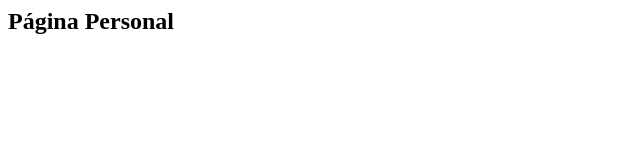
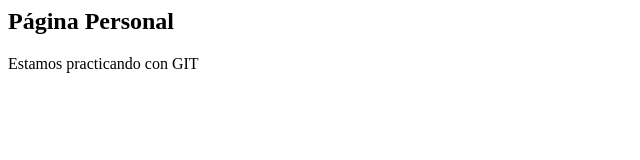
Before and after one commit to valenbernal/PracticaGit, a plain HTML site: page index.html in a window 1280 px wide. Shown: the whole page, without its empty margins (0-640 px from the left). Drawn offline with Linux system fonts and the light colour scheme.

Commit message:
Agregué un párrafo

```diff
--- a/index.html
+++ b/index.html
@@ -2,5 +2,6 @@
     <head></head>
     <body>
         <h2>Página Personal</h2>
+        <p>Estamos practicando con GIT</p>
     </body>
 </html>
```
